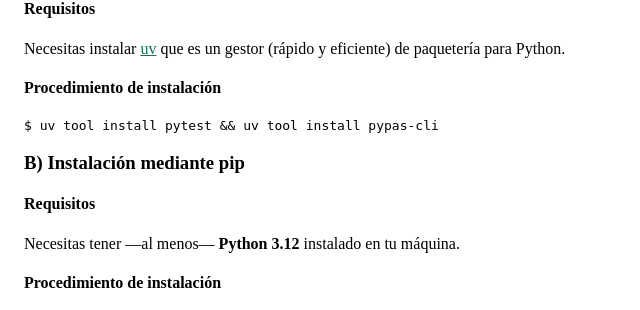
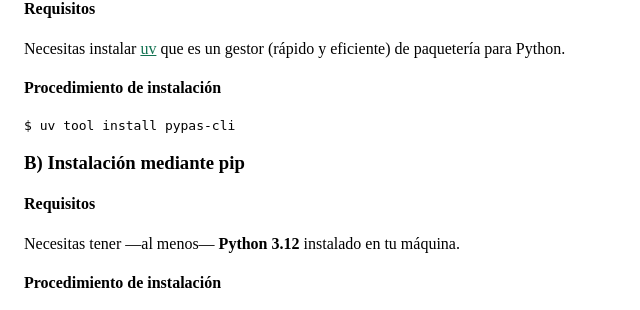
Before and after one commit to sdelquin/pypas-web, a Django app: template homepage/templates/homepage/index.html in a window 1280 px wide. Shown: the part 775-1085 px from the top of the page, without its empty margins (0-640 px from the left). Run offline with Django 5.2, Linux system fonts and the light colour scheme; the template is opened without the code that fills it, so the values that code supplies are empty; parts of the project's set-up code (start-up, migrations or seed data) failed here and were passed over; some libraries are stand-ins or nearby versions.

Commit message:
Fix docs about installation through uv

```diff
--- a/homepage/templates/homepage/index.html
+++ b/homepage/templates/homepage/index.html
@@ -61,7 +61,7 @@
     <h4>Requisitos</h4>
     <p>Necesitas instalar <a href="https://docs.astral.sh/uv/getting-started/installation/">uv</a> que es un gestor (rápido y eficiente) de paquetería para Python.</p>
     <h4>Procedimiento de instalación</h4>
-    <pre><code class="shell">$ uv tool install pytest && uv tool install pypas-cli</code></pre>
+    <pre><code class="shell">$ uv tool install pypas-cli</code></pre>
 
     <h3>B) Instalación mediante pip</h3>
     <h4>Requisitos</h4>
```
